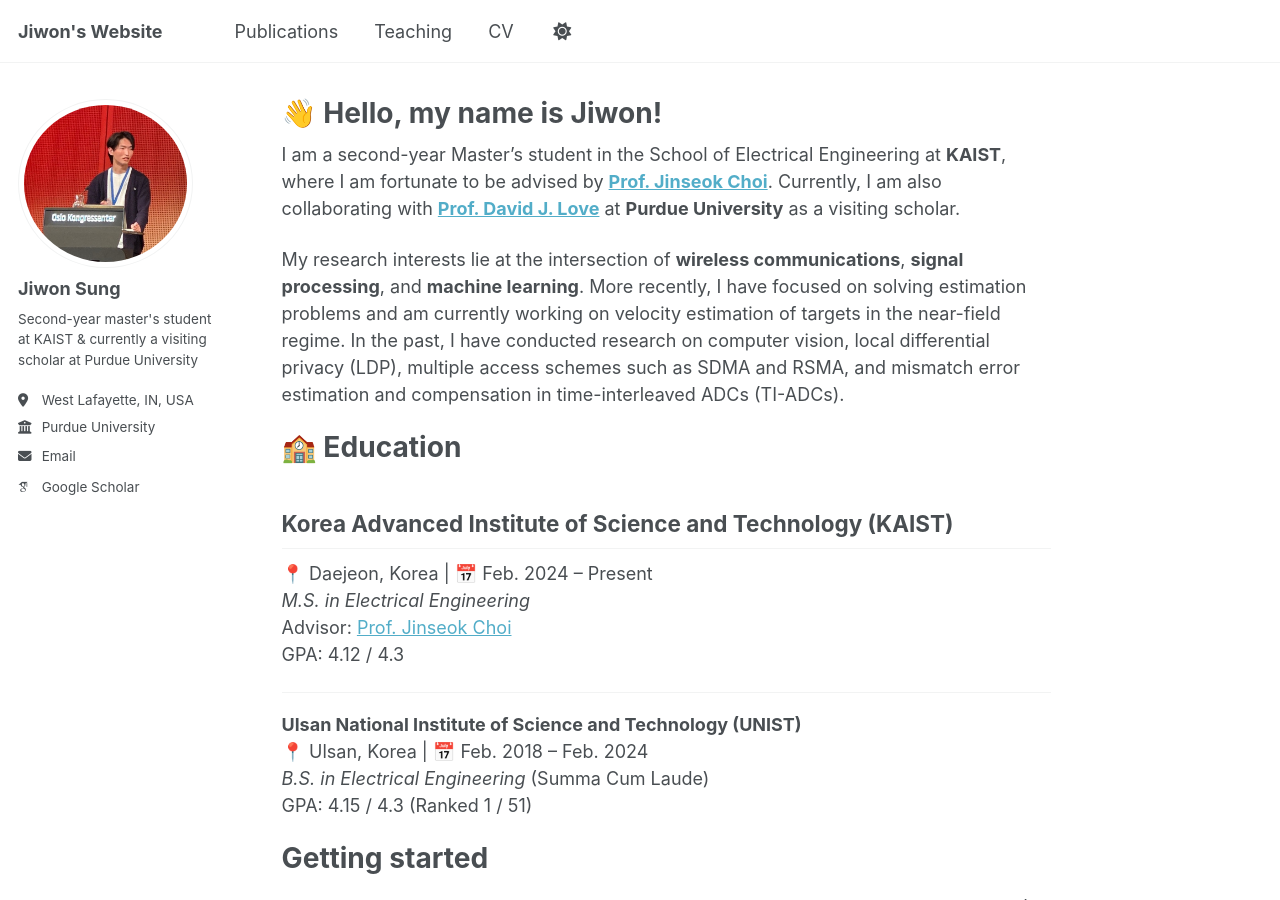
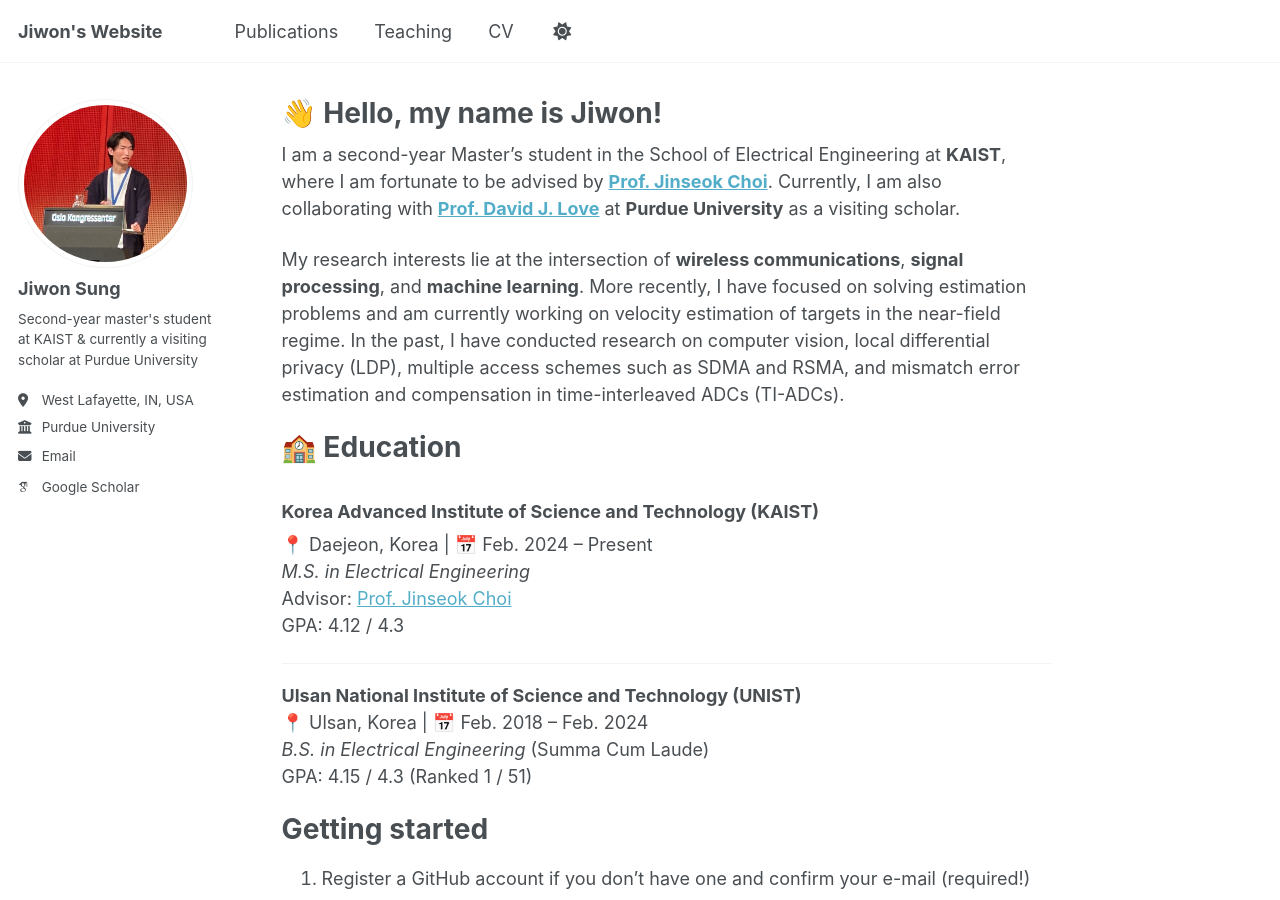
Before and after one commit to sunione/sunione.github.io, a Jekyll site: the page built from _pages/about.md, in a window 1280 px wide and 900 px high. Built offline with Jekyll 4.4.1, drawn with Linux system fonts in a browser that asks for light colours; some web fonts are replaced.

```diff
--- a/_pages/about.md
+++ b/_pages/about.md
@@ -18,7 +18,7 @@ My research interests lie at the intersection of **wireless communications**, **
 
 🏫 Education
 ======
-## Korea Advanced Institute of Science and Technology (KAIST)
+### Korea Advanced Institute of Science and Technology (KAIST)
 📍 Daejeon, Korea | 📅 Feb. 2024 – Present
 *M.S. in Electrical Engineering*
 Advisor: [Prof. Jinseok Choi](https://sic-x.kaist.ac.kr/professor)
```
